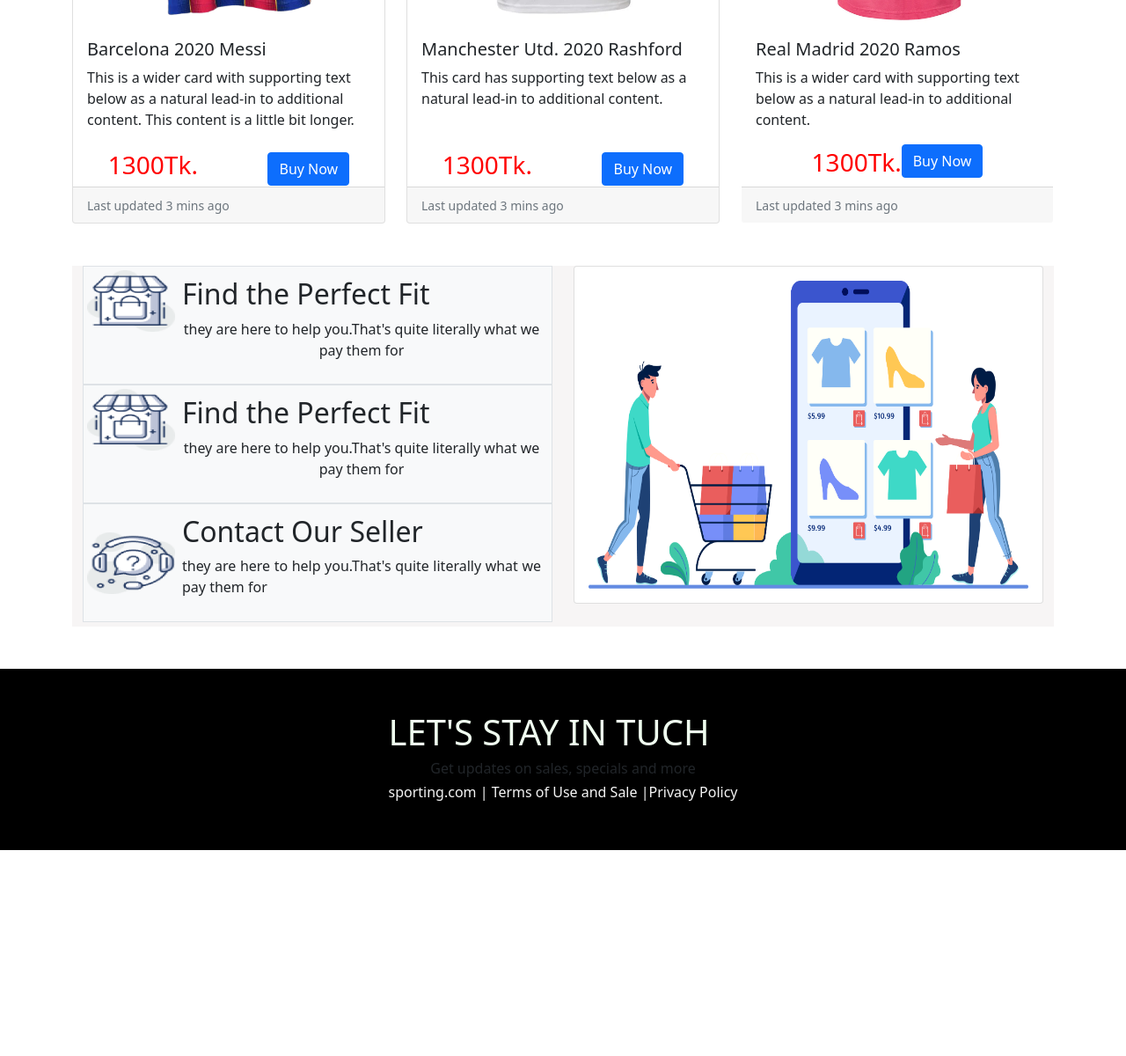
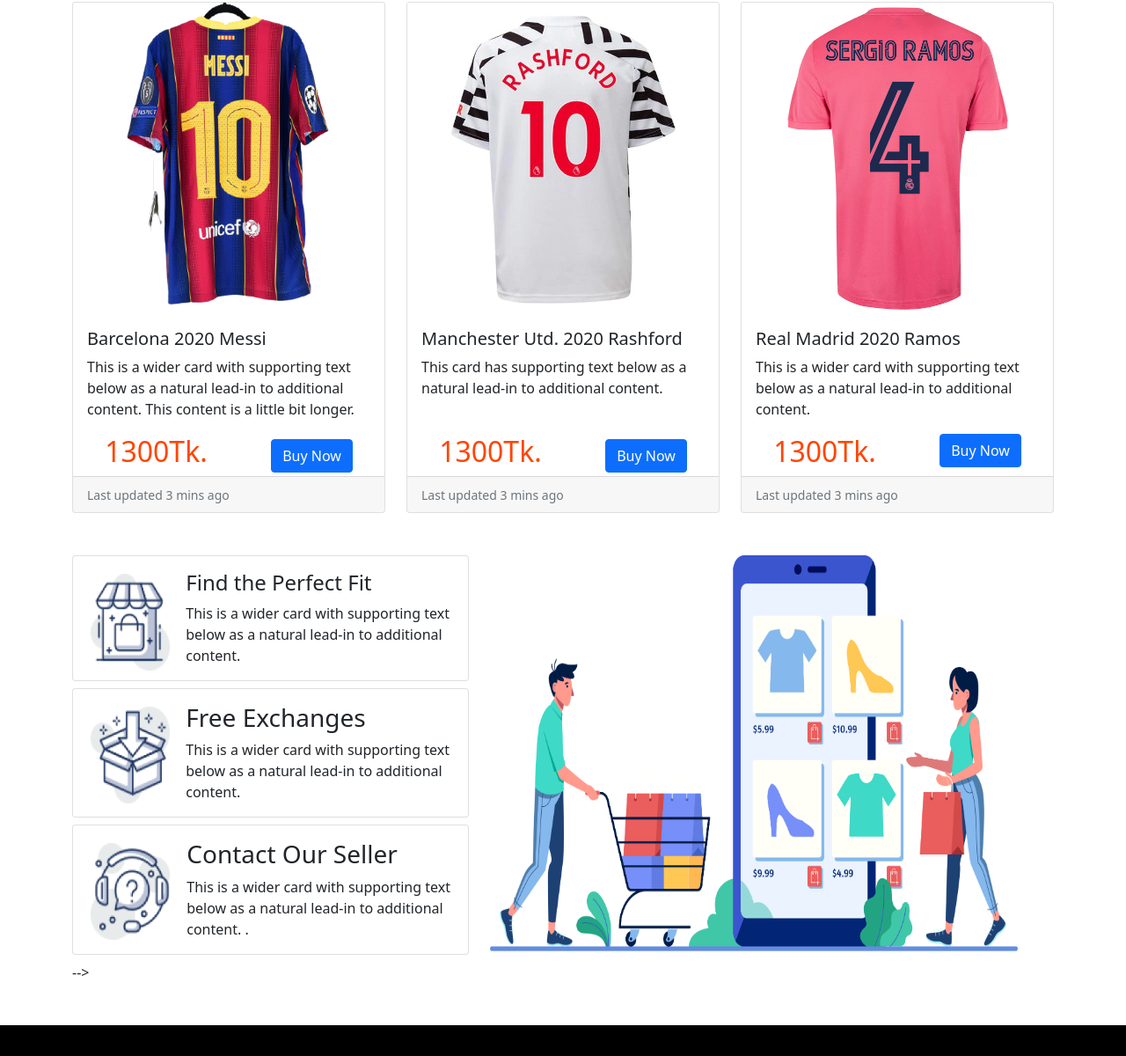
Before and after one commit to knayem/Assignment-2, a plain HTML site: page index.html in a window 1280 px wide. Shown: the part 1600-2800 px from the top of the page at 88% size. Before the commit the page ends 2574 px from the top, so only its background shows below. Drawn offline with nearby package versions, Linux system fonts and the light colour scheme; a web font is replaced by a local one.

Commit message:
updating

```diff
--- a/index.html
+++ b/index.html
@@ -11,34 +11,34 @@
     <link rel="shortcut icon" href="football.ico" type="image/x-icon">
 </head>
 <body>
-    <header style="background-color:rgb(0, 0, 0);">
+    <header style="background-color: black;">
 
-       <section> <div class="half-wide">
+       <section"> <div class="half-wide">
 
           <img style="height: 35px;margin-top: 2%; ;" src="icon/SPORTING.png" alt="">
 
 
-            <img style="margin-top: 50px;margin-bottom: 2%;" src="image 11.png" alt="">
+            <img style="margin-top: 50px;margin-bottom: 10%;height:240px ;" src="image 11.png" alt="">
 
 
         </div>
-        <div>
-            <nav class="navbar navbar-expand-lg navbar-light ">
+        <div  class="half-wide" >
+            <nav class="navbar navbar-expand-lg navbar-light navbar-toggler align-items-center justify-content-around">
                 <div class="container-fluid">
-                  <a style="color: blanchedalmond;" class="navbar-brand" href="#">Home</a>
+                  <a style="color: rgb(5, 5, 5);" class="navbar-brand" href="#">Home</a>
                   <button class="navbar-toggler" type="button" data-bs-toggle="collapse" data-bs-target="#navbarNav" aria-controls="navbarNav" aria-expanded="false" aria-label="Toggle navigation">
                     <span class="navbar-toggler-icon"></span>
                   </button>
                   <div class="collapse navbar-collapse" id="navbarNav">
                     <ul class="navbar-nav">
                       <li class="nav-item">
-                        <a style="color: blanchedalmond;" class="nav-link active" aria-current="page" href="#">Products</a>
+                        <a style="color: rgb(3, 3, 3);" class="nav-link active" aria-current="page" href="#">Products</a>
                       </li>
                       <li class="nav-item">
-                        <a style="color: blanchedalmond;" class="nav-link" href="#">About us</a>
+                        <a style="color: rgb(0, 0, 0);" class="nav-link" href="#">About us</a>
                       </li>
                       <li class="nav-item">
-                        <a style="color: blanchedalmond;" class="nav-link" href="#">Contacts us</a>
+                        <a style="color: rgb(0, 0, 0);" class="nav-link" href="#">Contacts us</a>
                       </li>
 
                     </ul>
@@ -61,27 +61,28 @@
     <main class="container mt-5">
 
 
-      <section class="container overflow-hidden mb-auto ">
+       <section style="background-color:whitesmoke;height: 250px;" class="container overflow-hidden mb-auto " >
+        <h1 style="color: rgb(0, 0, 5);text-align: center; margin-top: 2%;"> OTHER ITEMS</h1>
 
-        <div class="row gx-5">
+        <div class="row row-cols-3  row-cols-lg-12 g-6 mt-3 ">
             <div class="col">
-                <div class="p-3 rounded bg-success d-flex align-items-center justify-content-around">
+                <div class="p-4 rounded bg-success d-flex align-items-center justify-content-around">
                     <h1 style="color:honeydew;">Jacket</h1>
-                    <!-- <img src="others/jack.png" alt=""> -->
+                    <img style="widows: 150px;height: 70px;;" src="others/jack.png" alt="">
 
                 </div>
             </div>
             <div class="col">
-                <div class="p-3 rounded d-flex bg-danger align-items-center
+                <div class="p-4 rounded d-flex bg-danger align-items-center
                     justify-content-around">
                     <h1 style="color: honeydew;">Football</h1>
-                    <img src="categories/bag.png" alt="">
+                    <img style="widows: 150px;height: 70px;;" src="others/Ball.png" alt="">
                 </div>
             </div>
             <div class="col">
-                <div class="p-3 rounded bg-primary d-flex align-items-center justify-content-around">
+                <div class="p-4 rounded bg-primary d-flex align-items-center justify-content-around">
                     <h1 style="color: honeydew;">Seafty</h1>
-                    <img src="categories/shoes.png" alt="">
+                    <img style="widows: 150px;height: 70px;;" src="others/gk - Copy.png" alt="">
                 </div>
             </div>
         </div>
@@ -98,7 +99,8 @@
                 <div class="card-body ">
                   <h5 class="card-title">Card title</h5>
                   <p class="card-text">This is a wider card with supporting text below as a natural lead-in to additional content.</p>
-                  <button type="button" class="btn btn-primary">Buy Now</button>
+                  <h2 style="color: orangered;">4000Tk.</h2>
+                  <button style="margin-bottom:10px;" type="button" class="btn btn-primary">Buy Now</button>
                 </div>
                 <div class="card-footer">
                   <small class="text-muted">Last updated 3 mins ago</small>
@@ -112,7 +114,8 @@
                   <h5 class="card-title">Card title</h5>
 
                   <p class="card-text">This card has supporting text below as a natural lead-in to additional content.</p>
-                  <button type="button" class="btn btn-primary">Buy Now</button>
+                  <h2 style="color: orangered;">4500Tk.</h2>
+                  <button style="margin-bottom:10px;" type="button" class="btn btn-primary">Buy Now</button>
                 </div>
                 <div class="card-footer">
                   <small class="text-muted">Last updated 3 mins ago</small>
@@ -122,10 +125,13 @@
             <div class="col">
               <div class="card h-100">
                 <img src="shoes/cr7.jpg" class="card-img-top" alt="...">
-                <div class="card-body">
+                <div  class="card-body">
                   <h5 class="card-title">Card title</h5>
                   <p class="card-text">This is a wider card with supporting text below as a natural lead-in to additional content. </p>
-                  <button type="button" class="btn btn-primary">Buy Now</button>
+
+                  <h2 style="color: orangered;">7000Tk.</h2>
+                  <button style="margin-bottom:10px;" type="button" class="btn btn-primary">Buy Now</button>
+
                 </div>
                 <div class="card-footer">
                   <small class="text-muted">Last updated 3 mins ago</small>
@@ -148,7 +154,7 @@
 
                 </div>
                 <div class="d-flex align-items-center justify-content-around">
-                  <h3 style="color:red;">1300Tk.</h3>
+                  <h2 style="color: orangered;">1300Tk.</h2>
                 <button type="button" class="btn btn-primary">Buy Now</button>
               </div>
                 <div class="card-footer">
@@ -165,7 +171,7 @@
               </div>
 
               <div class="d-flex align-items-center justify-content-around">
-                <h3 style="color:red;">1300Tk.</h3>
+                <h2 style="color: orangered;">1300Tk.</h2>
               <button type="button" class="btn btn-primary">Buy Now</button>
             </div>
 
@@ -175,15 +181,15 @@
               </div>
             </div>
             <div class="col">
-              <div  class="card h-50">
+              <div  class="card h-100">
                 <img src="jersey/rm-kan02104.jpg" class="card-img-top" alt="...">
                 <div class="card-body" >
                   <h5 class="card-title">Real Madrid 2020 Ramos</h5>
                   <p class="card-text">This is a wider card with supporting text below as a natural lead-in to additional content. </p>
 
                 </div>
-                <div class="d-flex align-items-center justify-content-center">
-                  <h3 style="color:red;">1300Tk.</h3> <br>
+                <div class="d-flex align-items-center justify-content-around">
+                  <h2 style="color: orangered;">1300Tk.</h2>
                 <button style="margin-bottom:10px;" type="button" class="btn btn-primary">Buy Now</button>
               </div>
                 <div class="card-footer">
@@ -193,67 +199,68 @@
             </div>
           </div>
        </section>
-      <section class="container mt-5" style="background-color:rgb(247, 245, 245)">
 
-        <div  class="row">
-          <div class=" row-sm-4 col-sm-6">
-            <div style="height: 33%;"  class="col-12 bg-light p-1 border d-flex">
-              <div class="d-flex justify-content-around">
-                <img style="height: 70px;width:100px ; " src="icon/image 12.png" alt="">
+       <section class="mt-5 d-flex">
+         <div class="row">
+           <div x> </div>
+        <div  class=" row-sm-4 col-sm-5">
+          <div class="card mb-2" style="max-width: 540px;">
+            <div class="row g-0 justify-content-around">
+              <div class="col-md-3">
+                <img style="width: 110px;height:130px ;padding-left: 20px;padding-top: 20px; ;" src="icon/image 12.png" alt="...">
               </div>
-              <div class="d-flex flex-row-reverse bd-highlight">
-                <div class="p-2 bd-highlight">
-                  <h2>Find the Perfect Fit</h2>
-                  <p style="text-align: center;" >they are here to help you.That's quite
-                    literally what we pay them for</p>
+              <div class="col-md-9">
+                <div class="card-body">
+                  <h4 class="card-title">Find the Perfect Fit</h4>
+                  <p class="card-text">This is a wider card with supporting text below as a natural lead-in to additional content. </p>
+
                 </div>
+              </div>
+            </div>
+          </div>
+          <div class="card mb-2" style="max-width: 540px ;">
+            <div class="row g-0 justify-content-around">
+              <div class="col-md-3">
+                <img style="width: 110px;height:130px ;padding-left: 20px;padding-top: 20px; ;" src="icon/image 13.png" alt="...">
+              </div>
+              <div class="col-md-9">
+                <div class="card-body">
+                  <h3 class="card-title">Free Exchanges</h3>
+                  <p class="card-text">This is a wider card with supporting text below as a natural lead-in to additional content.</p>
 
+                </div>
               </div>
+            </div>
+          </div>
+          <div class="card mb-2" style="max-width: 540px "; >
+            <div class="row g-1 ">
+              <div class="col-md-3">
+                <img style="width: 110px;height:130px ;padding-left: 20px;padding-top: 20px; ;" src="icon/image 14.png" alt="...">
+              </div>
+              <div class="col-md-9">
+                <div class="card-body">
+                  <h3 class="card-title">Contact Our Seller</h3>
+                  <p class="card-text">This is a wider card with supporting text below as a natural lead-in to additional content. .</p>
 
-            </div>
-            <div style="height: 33%;"  class="col-12 bg-light p-1 border d-flex">
-              <div class="d-flex justify-content-around">
-                <img style="height: 70px;width:100px ; " src="icon/image 12.png" alt="">
-              </div>
-              <div class="d-flex flex-row-reverse bd-highlight">
-                <div class="p-2 bd-highlight">
-                  <h2>Find the Perfect Fit</h2>
-                  <p style="text-align: center;" >they are here to help you.That's quite
-                    literally what we pay them for</p>
                 </div>
-
-              </div>
-
-            </div>
-            <div style="height: 33%;"  class="col-12 bg-light p-1 border d-flex align-items-center">
-              <div class="d-flex justify-content-around">
-                <img style="height: 70px;width:100px ; " src="icon/image 14.png" alt="">
-              </div>
-              <div class="d-flex flex-row-reverse bd-highlight">
-                <div class="p-2 bd-highlight">
-                  <h2 >Contact Our Seller</h2>
-                  <p style="text-align: justify;" >they are here to help you.That's quite
-                    literally what we pay them for</p>
-                </div>
-
-              </div>
-
-
-
-            </div>
-
-          </div>
-          <div class="col-sm-6">
-            <div class="card">
-              <div class="card-body" >
-                <img style="height: 350px; width: 500px;" src="icon/XMLID 1.png" alt="">
-
               </div>
             </div>
           </div>
         </div>
+        <div class=" col">
+        <div  class=" row-md-12 col-sm-5">
+          <img style="height: 450px; width: 600px;" src="icon/XMLID 1.png" alt="">
+
+        </div>
+      </div>
+
+      </div>
+
+       </section>
+
+
       </section>
-
+       -->
     </main>
     <section class="d-flex justify-content-center mt-5 h-5 " style="background-color:black;">
       <div class="justify-content-around p-5">
```
